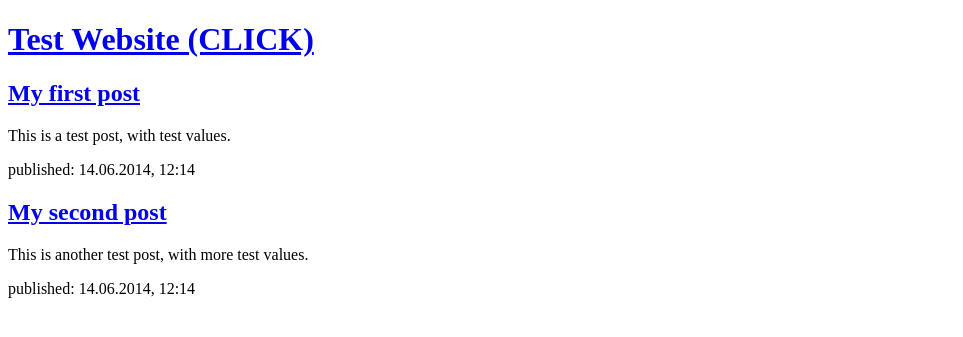
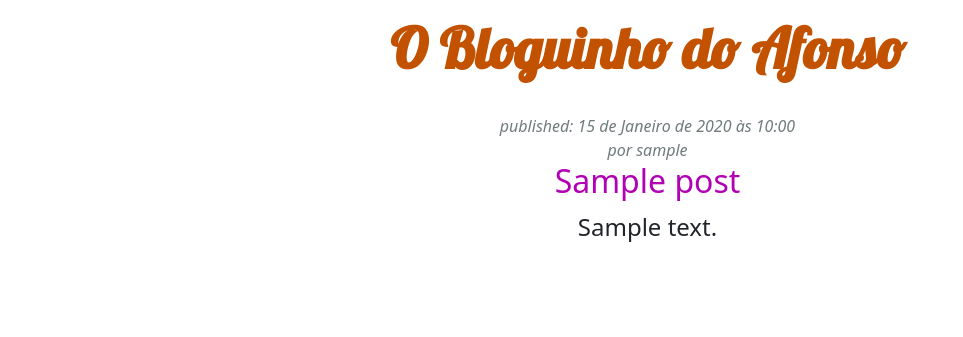
Before and after one commit to Fynzerious/my-first-blog, a Django app: page / in a window 1280 px wide. Shown: the top 337 px of the page, without its empty margins (0-963 px from the left). Run offline with Django 5.2, Linux system fonts and the light colour scheme; tables that the repository leaves empty hold one stand-in row (values such as "Sample post").

Commit message:
Added posts and shit

```diff
--- /dev/null
+++ b/blog/static/css/blog.css
@@ -0,0 +1,29 @@
+h1 a{
+    font-family: 'Lobster';
+    font-weight: bold;
+    color: #C25100;
+    font-size: 3.5rem;
+}
+
+h2 a {
+    color: #b200b5;
+}
+
+body {
+    padding-left: 15px;
+    padding-top: 15px;
+    text-align: center;
+}
+
+a {
+    text-decoration: none;
+}
+
+time {
+    font-style: italic;
+    color: #707b7d;
+}
+
+p {
+    font-size: 1.5rem;
+}
--- a/blog/templates/blog/post_list.html
+++ b/blog/templates/blog/post_list.html
@@ -1,23 +1,32 @@
+{% load static %}
 <!DOCTYPE html>
 <html>
     <head>
-        <title>AFONSO É FIXE</title>
+        <title>Blog</title>
+        <link
+            rel="stylesheet"
+            href="https://cdn.jsdelivr.net/npm/bootstrap@5.3.3/dist/css/bootstrap.min.css"
+            integrity="sha384-QWTKZyjpPEjISv5WaRU9OFeRpok6YctnYmDr5pNlyT2bRjXh0JMhjY6hW+ALEwIH"
+            crossorigin="anonymous"
+        >
+        <link
+            rel="stylesheet"
+            href="https://fonts.googleapis.com/css?family=Lobster&subset=latin,latin-ext"
+        >
+        <link rel="stylesheet" href="{% static 'css/blog.css' %}">
     </head>
     <body>
         <header>
-            <h1><a href="https://www.youtube.com/watch?v=dQw4w9WgXcQ">Test Website (CLICK)</a></h1>
+            <h1><a href="/">O Bloguinho do Afonso</a></h1>
         </header>
 
-        <article>
-            <h2><a href="https://www.youtube.com/watch?v=BbeeuzU5Qc8">My first post</a></h2>
-            <p>This is a test post, with test values.</p>
-            <time>published: 14.06.2014, 12:14</time>
-        </article>
-
-        <article>
-            <h2><a href="https://www.youtube.com/watch?v=LC8iPoZCEok">My second post</a></h2>
-            <p>This is another test post, with more test values.</p>
-            <time>published: 14.06.2014, 12:14</time>
-        </article>
+        {% for post in posts %}
+            <article>
+                <br><time>published: {{ post.published_date }}</time>
+                <br><time>por {{ post.author }}</time>
+                <h2><a href="">{{ post.title }}</a></h2>
+                <p>{{ post.text|linebreaksbr }}</p>
+            </article>
+        {% endfor %}
     </body>
 </html>
--- a/blog/views.py
+++ b/blog/views.py
@@ -1,4 +1,7 @@
 from django.shortcuts import render
+from django.utils import timezone
+from .models import Post
 
 def post_list(request):
-    return render(request, 'blog/post_list.html', {})
+    posts = Post.objects.filter(published_date__lte=timezone.now())
+    return render(request, 'blog/post_list.html', {"posts":posts})
```
Also changed, not shown: README.md (added).
